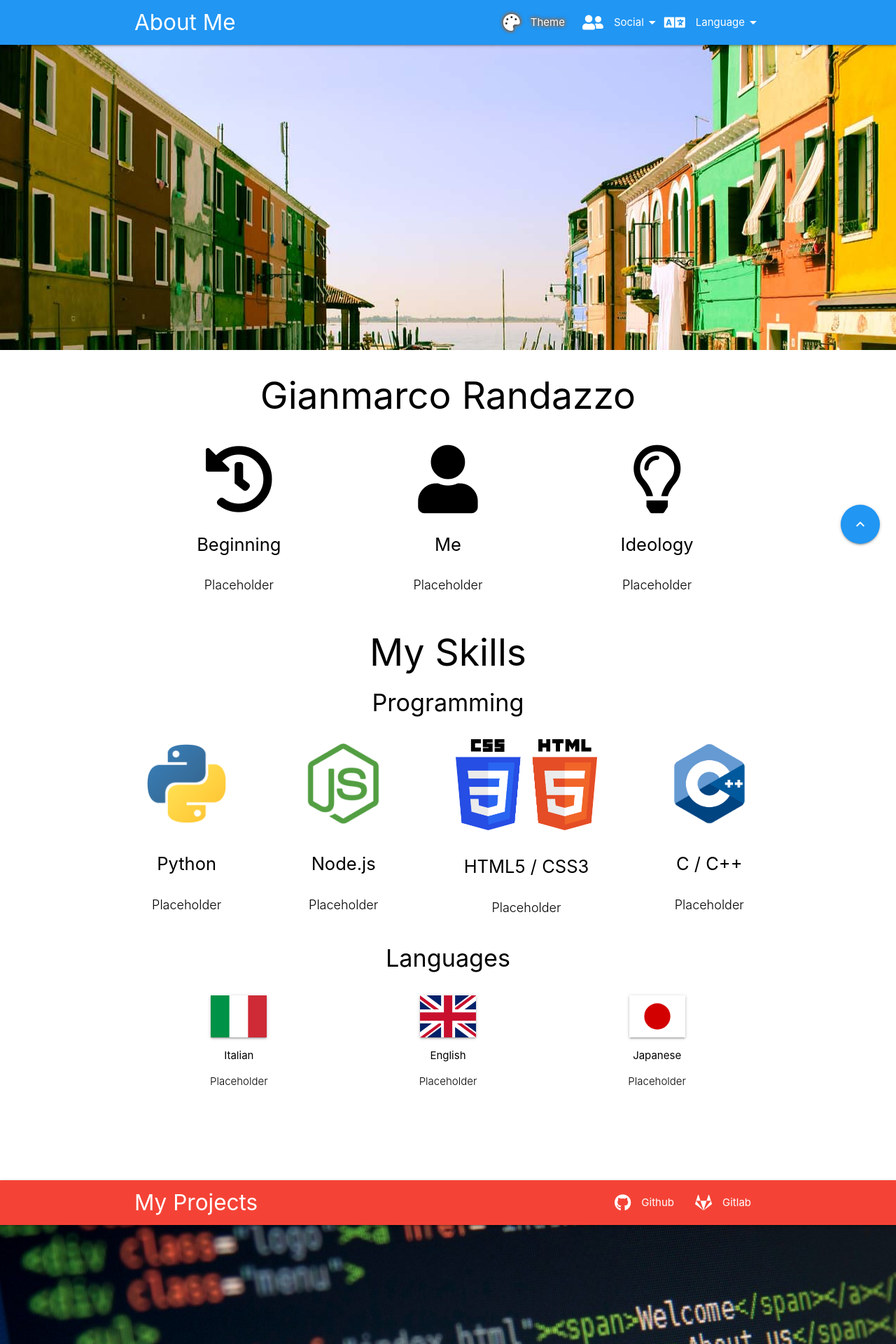
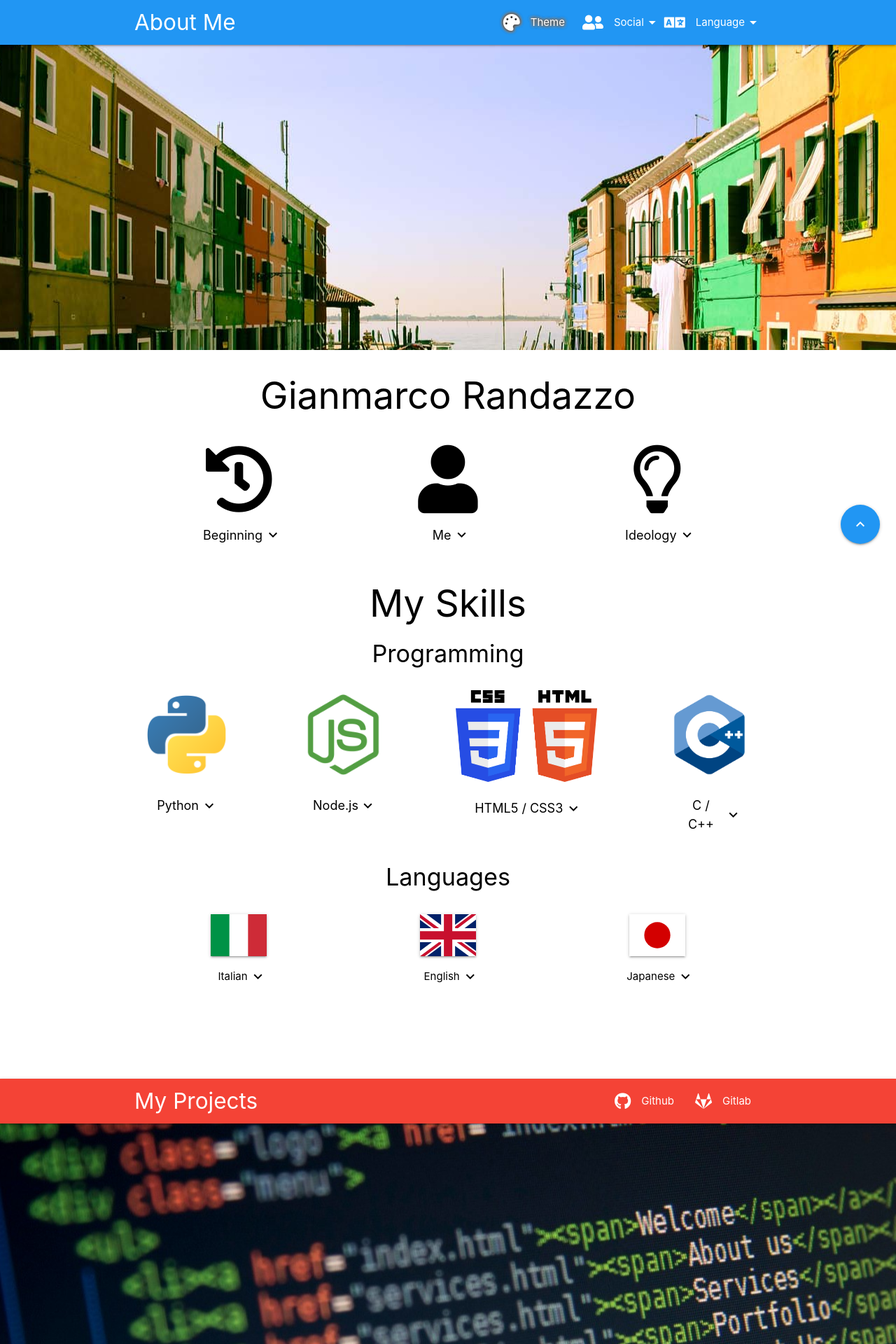
Before and after one commit to Kyraminol/s2i-projects, a PHP site: page / in a window 1280 px wide. Shown: the top 1920 px of the page at 70% size. Run offline with PHP 8.4, Linux system fonts and the light colour scheme; some libraries are stand-ins or nearby versions.

Commit message:
[portfolio] Cambiati paragrafi di testo sezione "About Me" con collapsibles, sistemati errori di layout

```diff
--- a/portfolio/css/index.css
+++ b/portfolio/css/index.css
@@ -45,7 +45,7 @@ footer {
   font-size: 1.2rem;
 }
 
-.aboutme-div i {
+.aboutme-div div.center > i {
   font-size: 6.5rem;
 }
 
@@ -57,7 +57,7 @@ footer {
   text-decoration: underline;
 }
 
-.card-title {
+.card-image .card-title {
   text-shadow: 1px 1px 0 #ffffff;
 }
 
@@ -76,3 +76,29 @@ footer {
 #fab i {
   color: inherit !important;
 }
+
+#pushpin-aboutme ul.collapsible {
+  border: 0 none;
+}
+
+#pushpin-aboutme ul.collapsible > li > div.collapsible-header {
+  padding-top: 10px !important;
+  padding-bottom: 5px !important;
+  border: 0 none;
+  align-items: center;
+  justify-content: center;
+}
+
+#pushpin-aboutme ul.collapsible > li > div.collapsible-header > span {
+  padding-left: 5%;
+}
+
+#pushpin-aboutme ul.collapsible > li > div.collapsible-header > i.material-icons {
+  margin: 0;
+}
+
+#pushpin-aboutme ul.collapsible > li > div.collapsible-body {
+  border: 0 none;
+  padding: 5px !important;
+  background-color: rgba(255,255,255,.1)
+}
--- a/portfolio/index.html
+++ b/portfolio/index.html
@@ -26,7 +26,7 @@
         <li><a href="#" class="white-text translate-btn theme-aboutme-text" data-lang="it"><i class="flag-icon flag-icon-it"></i><span>Italiano</span></a></li>
         <li><a href="#" class="white-text translate-btn theme-aboutme-text" data-lang="en"><i class="flag-icon flag-icon-gb"></i><span>English</span></a></li>
       </ul>
-      <nav data-target="pushpin-aboutme" data-fab="blue" data-fab-text="white-text" class="theme-aboutme">
+      <nav data-target="pushpin-aboutme" data-fab="blue" data-fab-nuance="default-nuance" data-fab-text="white-text" class="theme-aboutme">
         <div class="nav-wrapper blue theme-aboutme-main">
           <div class="container">
             <a href="#" class="brand-logo left i18n-about-me theme-aboutme-text">About Me</a>
@@ -68,22 +68,34 @@
           <div class="col s4">
             <div class="center">
               <i class="fas fa-history theme-aboutme-background-text"></i>
-              <p class="i18n-beginning theme-aboutme-background-text">Beginning</p>
-              <p class="light i18n-beginning-content theme-aboutme-background-text">Placeholder</p>
+              <ul class="collapsible z-depth-0">
+                <li>
+                  <div class="collapsible-header theme-aboutme-background-text theme-aboutme-background"><span class="i18n-beginning">Beginning</span><i class="material-icons">keyboard_arrow_down</i></div>
+                  <div class="collapsible-body z-depth-1 hoverable theme-aboutme-background-text"><span class="light i18n-beginning-content">Placeholder</span></div>
+                </li>
+              </ul>
             </div>
           </div>
           <div class="col s4">
             <div class="center">
               <i class="fas fa-user theme-aboutme-background-text"></i>
-              <p class="i18n-me theme-aboutme-background-text">Me</p>
-              <p class="light i18n-me-content theme-aboutme-background-text">Placeholder</p>
+              <ul class="collapsible z-depth-0">
+                <li>
+                  <div class="collapsible-header theme-aboutme-background-text theme-aboutme-background"><span class="">Me</span><i class="material-icons">keyboard_arrow_down</i></div>
+                  <div class="collapsible-body z-depth-1 hoverable theme-aboutme-background-text"><span class="light i18n-me-content">Placeholder</span></div>
+                </li>
+              </ul>
             </div>
           </div>
           <div class="col s4">
             <div class="center">
               <i class="far fa-lightbulb theme-aboutme-background-text"></i>
-              <p class="i18n-ideology theme-aboutme-background-text">Ideology</p>
-              <p class="light i18n-ideology-content theme-aboutme-background-text">Placeholder</p>
+              <ul class="collapsible z-depth-0">
+                <li>
+                  <div class="collapsible-header theme-aboutme-background-text theme-aboutme-background"><span class="i18n-ideology">Ideology</span><i class="material-icons">keyboard_arrow_down</i></div>
+                  <div class="collapsible-body z-depth-1 hoverable theme-aboutme-background-text"><span class="light i18n-ideology-content">Placeholder</span></div>
+                </li>
+              </ul>
             </div>
           </div>
         </div>
@@ -97,29 +109,45 @@
           <div class="col s4 m2">
             <div class="center">
               <img class="responsive-img" src="images/python.png" alt="Python">
-              <p class="theme-aboutme-background-text">Python</p>
-              <p class="light i18n-python-content theme-aboutme-background-text">Placeholder</p>
+              <ul class="collapsible z-depth-0">
+                <li>
+                  <div class="collapsible-header theme-aboutme-background-text theme-aboutme-background"><span class="i18n-python">Python</span><i class="material-icons">keyboard_arrow_down</i></div>
+                  <div class="collapsible-body z-depth-1 hoverable theme-aboutme-background-text"><span class="light i18n-python-content">Placeholder</span></div>
+                </li>
+              </ul>
             </div>
           </div>
           <div class="col s4 offset-s4 m2 offset-m1">
             <div class="center">
               <img class="responsive-img" src="images/nodejs.png" alt="Node.js">
-              <p class="theme-aboutme-background-text">Node.js</p>
-              <p class="light i18n-nodejs-content theme-aboutme-background-text">Placeholder</p>
+              <ul class="collapsible z-depth-0">
+                <li>
+                  <div class="collapsible-header theme-aboutme-background-text theme-aboutme-background"><span class="i18n-nodejs">Node.js</span><i class="material-icons">keyboard_arrow_down</i></div>
+                  <div class="collapsible-body z-depth-1 hoverable theme-aboutme-background-text"><span class="i18n-nodejs-content light">Placeholder</span></div>
+                </li>
+              </ul>
             </div>
           </div>
           <div class="col s5 m3 offset-m1">
             <div class="center">
               <img class="responsive-img" src="images/css-html.png" alt="HTML5 / CSS3">
-              <p class="theme-aboutme-background-text">HTML5 / CSS3</p>
-              <p class="light i18n-htmlcss-content theme-aboutme-background-text">Placeholder</p>
+              <ul class="collapsible z-depth-0">
+                <li>
+                  <div class="collapsible-header theme-aboutme-background-text theme-aboutme-background"><span class="">HTML5 / CSS3</span><i class="material-icons">keyboard_arrow_down</i></div>
+                  <div class="collapsible-body z-depth-1 hoverable theme-aboutme-background-text"><span class="light i18n-htmlcss-content">Placeholder</span></div>
+                </li>
+              </ul>
             </div>
           </div>
           <div class="col s4 offset-s3 m2 offset-m1">
             <div class="center">
               <img class="responsive-img" src="images/cpp.png" alt="C / C++">
-              <p class="theme-aboutme-background-text">C / C++</p>
-              <p class="light i18n-cpp-content theme-aboutme-background-text">Placeholder</p>
+              <ul class="collapsible z-depth-0">
+                <li>
+                  <div class="collapsible-header theme-aboutme-background-text theme-aboutme-background"><span class="">C / C++</span><i class="material-icons">keyboard_arrow_down</i></div>
+                  <div class="collapsible-body z-depth-1 hoverable theme-aboutme-background-text"><span class="light i18n-cpp-content">Placeholder</span></div>
+                </li>
+              </ul>
             </div>
           </div>
         </div>
@@ -128,25 +156,37 @@
           <h4 class="center-align i18n-languages theme-aboutme-background-text">Languages</h4>
         </div>
         <div class="row">
-          <div class="col s4">
+          <div class="col s6 m4">
             <div class="center">
               <i class="flag-icon flag-icon-it z-depth-1 theme-aboutme-background-text" style="font-size: 4rem;"></i>
-              <p class="i18n-italian theme-aboutme-background-text">Italian</p>
-              <p class="light i18n-italian-content theme-aboutme-background-text">Placeholder</p>
+              <ul class="collapsible z-depth-0">
+                <li>
+                  <div class="collapsible-header theme-aboutme-background-text theme-aboutme-background"><span class="i18n-italian">Italian</span><i class="material-icons">keyboard_arrow_down</i></div>
+                  <div class="collapsible-body z-depth-1 hoverable theme-aboutme-background-text"><span class="light i18n-italian-content">Placeholder</span></div>
+                </li>
+              </ul>
             </div>
           </div>
-          <div class="col s4">
+          <div class="col s6 m4">
             <div class="center">
               <i class="flag-icon flag-icon-gb z-depth-1 theme-aboutme-background-text" style="font-size: 4rem;"></i>
-              <p class="i18n-english theme-aboutme-background-text">English</p>
-              <p class="light i18n-english-content theme-aboutme-background-text">Placeholder</p>
+              <ul class="collapsible z-depth-0">
+                <li>
+                  <div class="collapsible-header theme-aboutme-background-text theme-aboutme-background"><span class="i18n-english">English</span><i class="material-icons">keyboard_arrow_down</i></div>
+                  <div class="collapsible-body z-depth-1 hoverable theme-aboutme-background-text"><span class="i18n-english-content light">Placeholder</span></div>
+                </li>
+              </ul>
             </div>
           </div>
-          <div class="col s4">
+          <div class="col s6 offset-s3 m4">
             <div class="center">
               <i class="flag-icon flag-icon-jp z-depth-1 theme-aboutme-background-text" style="font-size: 4rem;"></i>
-              <p class="i18n-japanese theme-aboutme-background-text">Japanese</p>
-              <p class="light i18n-japanese-content theme-aboutme-background-text">Placeholder</p>
+              <ul class="collapsible z-depth-0">
+                <li>
+                  <div class="collapsible-header theme-aboutme-background-text theme-aboutme-background"><span class="i18n-japanese">Japanese</span><i class="material-icons">keyboard_arrow_down</i></div>
+                  <div class="collapsible-body z-depth-1 hoverable theme-aboutme-background-text"><span class="i18n-japanese-content light">Placeholder</span></div>
+                </li>
+              </ul>
             </div>
           </div>
         </div>
@@ -154,7 +194,7 @@
       </div>
     </div>
     <div id="pushpin-projects" class="block theme-projects-background">
-      <nav data-target="pushpin-projects" data-fab="red" class="theme-projects">
+      <nav data-target="pushpin-projects" data-fab="red" data-fab-nuance="default-nuance" data-fab-text="white-text" class="theme-projects">
         <div class="nav-wrapper red theme-projects-main">
           <div class="container">
             <a href="#" class="brand-logo left i18n-projects theme-projects-text">My Projects</a>
@@ -255,7 +295,7 @@
       </div>
     </div>
     <div id="pushpin-future" class="block theme-future-background">
-      <nav data-target="pushpin-future" data-fab="green" class="theme-future">
+      <nav data-target="pushpin-future" data-fab="green" data-fab-nuance="default-nuance" data-fab-text="white-text" class="theme-future">
         <div class="nav-wrapper green theme-future-main">
           <div class="container">
             <a href="#" class="brand-logo left i18n-future theme-future-text">My Future</a>
@@ -343,13 +383,13 @@
         <li class="tab theme-picker-future-main green"><a href="#theme-future" class="i18n-future white-text waves-effect waves-light theme-picker-future-text">My Future</a></li>
       </ul>
       <div class="modal-content theme-picker-aboutme-background" id="theme-about">
-        <div class="theme-picker" data-theme-target="aboutme" data-theme-main="blue" data-theme-background="white" data-theme-text="white"></div>
+        <div class="theme-picker" data-theme-target="aboutme"></div>
       </div>
       <div class="modal-content theme-picker-projects-background" id="theme-projects">
-        <div class="theme-picker" data-theme-target="projects" data-theme-main="red" data-theme-background="white" data-theme-text="white"></div>
+        <div class="theme-picker" data-theme-target="projects"></div>
       </div>
       <div class="modal-content theme-picker-future-background" id="theme-future">
-        <div class="theme-picker" data-theme-target="future" data-theme-main="green" data-theme-background="white" data-theme-text="white"></div>
+        <div class="theme-picker" data-theme-target="future"></div>
       </div>
       <div class="modal-footer blue">
         <a href="#" class="waves-effect btn-flat white-text i18n-theme-reset" id="theme-modal-reset">Reset to default</a>
@@ -361,7 +401,7 @@
   </body>
   <script src="js/materialize.min.js"></script>
   <script src="js/jquery-3.4.1.min.js"></script>
-  <script src="js/index.js"></script>
   <script src="js/i18n.js"></script>
   <script src="js/theme.js"></script>
+  <script src="js/index.js"></script>
 </html>
--- a/portfolio/js/index.js
+++ b/portfolio/js/index.js
@@ -26,12 +26,20 @@ $(function(){
     });
   };
 
+  const collapsiblesOpenStart = function(li){
+    $(li).find('i.material-icons').text('keyboard_arrow_up');
+  };
+
+  const collapsiblesCloseStart = function(li){
+    $(li).find('i.material-icons').text('keyboard_arrow_down');
+  };
 
   let parallaxes = M.Parallax.init(document.querySelectorAll('.parallax'));
   let dropdowns = M.Dropdown.init(document.querySelectorAll('.dropdown-trigger'), {hover: false, constrainWidth: false, coverTrigger: false});
   let carousels = M.Carousel.init(document.querySelectorAll('.carousel'), {fullWidth: true, indicators: true});
   let modals = M.Modal.init(document.querySelectorAll('.modal'), {onOpenEnd: modalsOpenEnd});
   let tabs = M.Tabs.init(document.querySelectorAll('.tabs'));
+  let collapsibles = M.Collapsible.init(document.querySelectorAll('.collapsible'), {onOpenStart: collapsiblesOpenStart, onOpenEnd: initNav, onCloseStart: collapsiblesCloseStart, onCloseEnd: initNav});
 
 
   const onPushpinChange = function(){
@@ -43,7 +51,7 @@ $(function(){
         }
       });
     } else if($el.hasClass('pinned')){
-      $('#fab').attr('class', 'btn-floating btn-large ' + $el.data('fab') + ' ' + $el.data('fab-text'));
+      $('#fab').attr('class', 'btn-floating btn-large ' + $el.data('fab') + ' ' + $el.data('fab-nuance') + ' ' + $el.data('fab-text'));
     }
   };
 
--- a/portfolio/js/theme.js
+++ b/portfolio/js/theme.js
@@ -70,6 +70,7 @@ $(function(){
           $el = $(selector + '-main');
           $el.removeClass(main_colors.join(' '));
         } else if(key === 'nuance'){
+          $('nav' + selector).data('fab-nuance', new_class);
           $el = $(selector + '-main');
           $el.removeClass(nuances.join(' '));
         } else if(key === 'text'){
@@ -88,7 +89,7 @@ $(function(){
     });
 
     let $nav = $('nav.pinned');
-    $('#fab').attr('class', 'btn-floating btn-large ' + $nav.data('fab') + ' ' + $nav.data('fab-text'));
+    $('#fab').attr('class', 'btn-floating btn-large ' + $nav.data('fab') + ' ' + $nav.data('fab-nuance') + ' ' + $nav.data('fab-text'));
   };
 
   let copyTheme = function(source){
```
